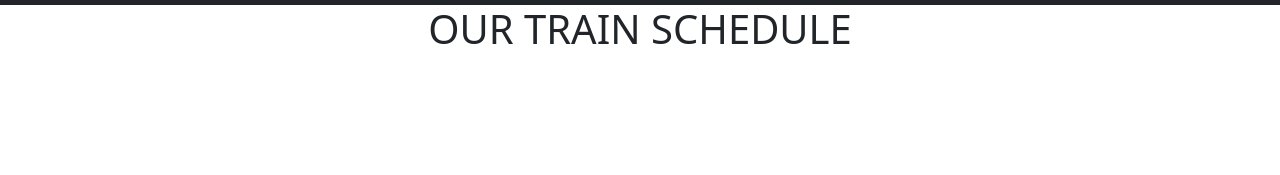
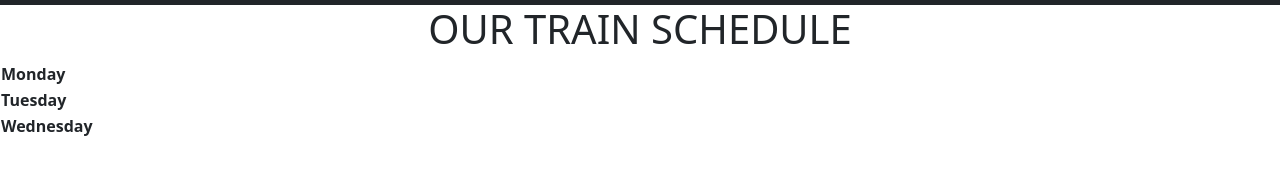
Before and after one commit to JasieSantiaguel/LP_ICT9E_Q3Project_SANTIAGUEL-DAVID, a plain HTML site: page 2page.html in a window 1280 px wide. Shown: the part 71-246 px from the top of the page. Drawn offline with nearby package versions, Linux system fonts and the light colour scheme.

Commit message:
Update 2page.html

```diff
--- a/2page.html
+++ b/2page.html
@@ -33,5 +33,25 @@
 
 <h1 style="text-align: center">OUR TRAIN SCHEDULE</h1>
 
+<table>
+	<tr>
+		<th>Monday</th>
+		<th></th>
+
+	</tr>
+
+	<tr>
+		<th>Tuesday</th>
+		<th></th>
+
+	</tr>
+
+	<tr>
+		<th>Wednesday</th>
+		<th></th>
+
+	</tr>
+</table>
+
 </body>
 </html>
```
